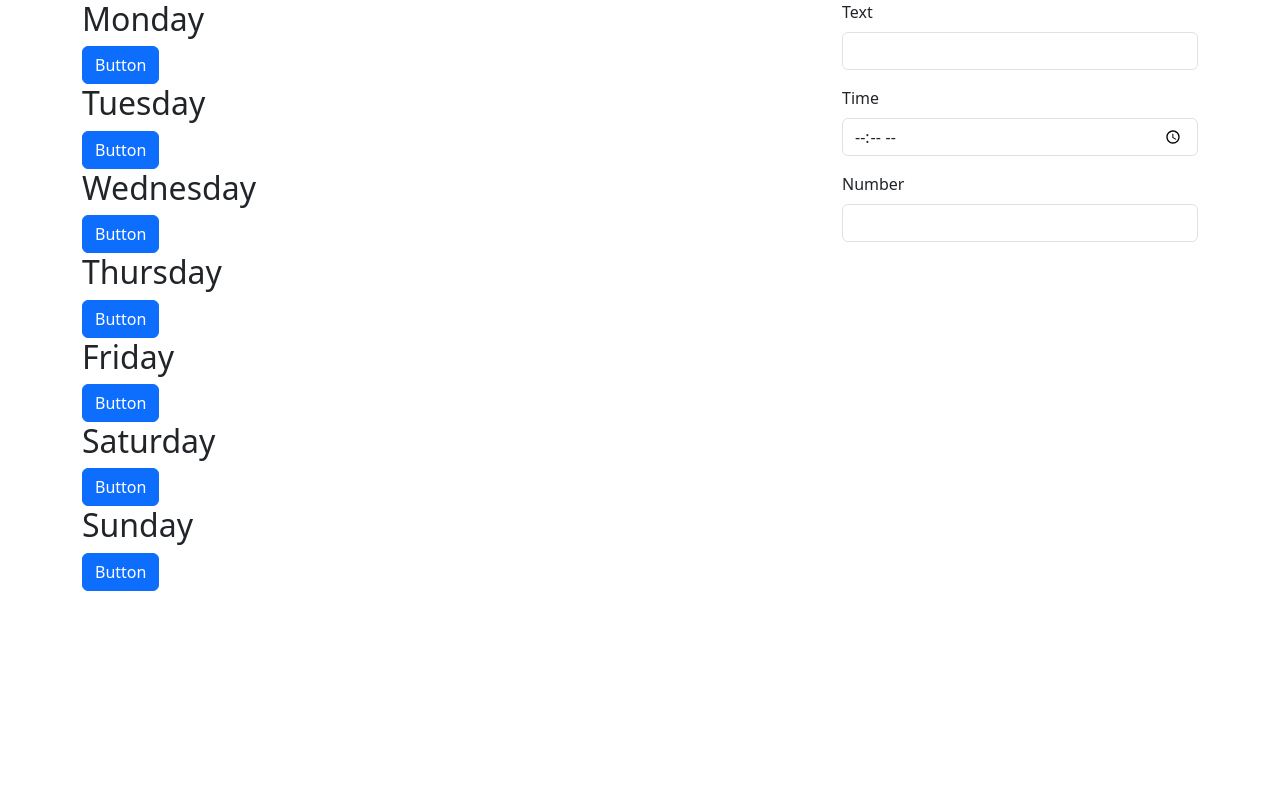
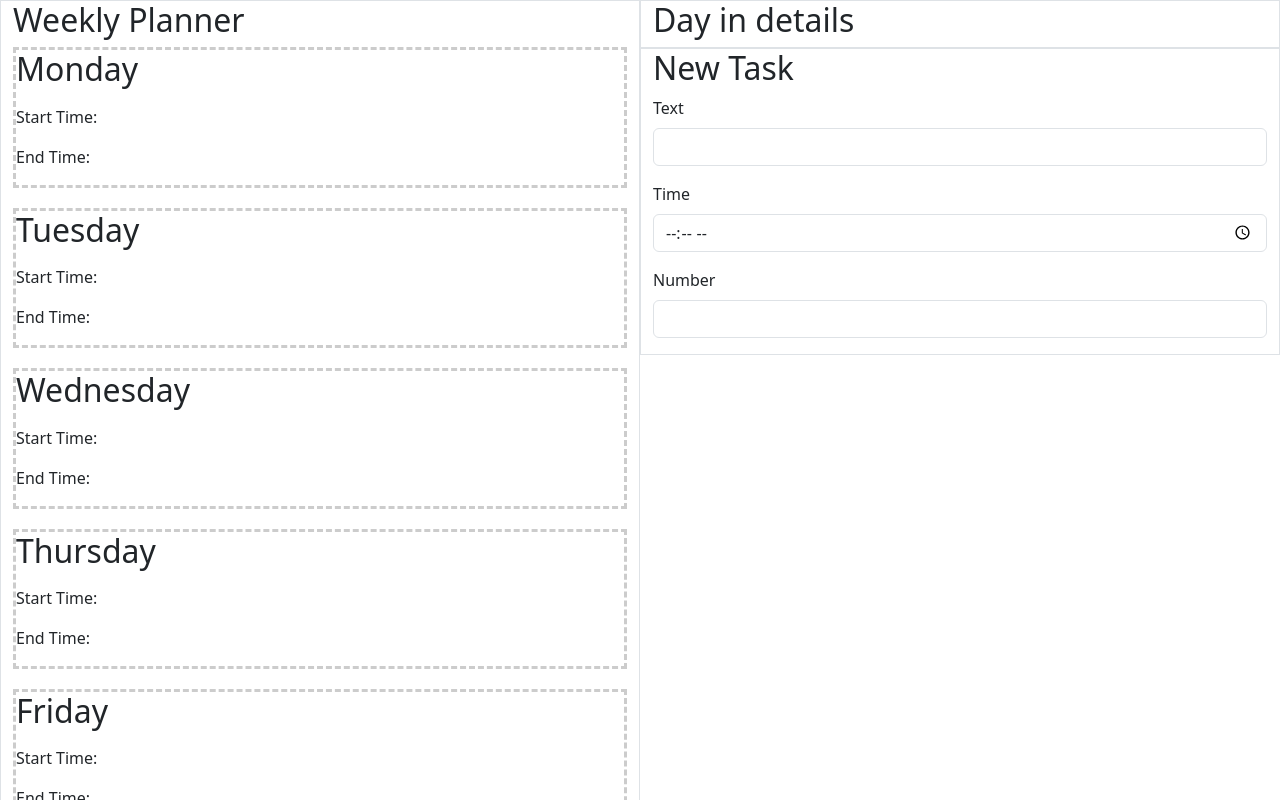
Before and after one commit to Mat203/wt_12_talalaievskiy, a React (Create React App) app: page / in a window 1280 px wide. Shown: the top 800 px of the page. Built offline with nearby package versions, Linux system fonts and the light colour scheme.

Commit message:
Updated properties andd style

```diff
--- a/src/App.js
+++ b/src/App.js
@@ -6,14 +6,25 @@ import NewTaskForm from './components/NewTaskForm';
 
 function App() {
   return (
-    <div className="App container">
+    <div className="App container-fluid">
       <div className="row">
-        <div className="col-md-8">
+        <div className="col-md-6 border">
+          <h2>Weekly Planner</h2>
           <Week />
-          <DayExpanded />
         </div>
-        <div className="col-md-4">
-          <NewTaskForm />
+        <div className="col-md-6">
+          <div className="row">
+            <div className="col-md-12 border">
+              <h2>Day in details</h2>
+              <DayExpanded />
+            </div>
+          </div>
+          <div className="row">
+            <div className="col-md-12 border">
+              <h2>New Task</h2>
+              <NewTaskForm />
+            </div>
+          </div>
         </div>
       </div>
     </div>
--- a/src/components/Day.js
+++ b/src/components/Day.js
@@ -3,7 +3,7 @@ import Task from './Task';
 
 const Day = ({ day }) => {
     return (
-        <div className="day-container">
+        <div className="day-container" style={{ border: '3px dashed #ccc', marginBottom: '20px' }}>
             <h2>{day}</h2>
             {}
             <Task />
--- a/src/components/Task.js
+++ b/src/components/Task.js
@@ -1,11 +1,12 @@
 import React from 'react';
-import Button from './Button';
 
-const Task = () => {
+const Task = ({ title, description, startTime, endTime }) => {
     return (
         <div className="task-container">
-            {}
-            <Button />
+            <h3>{title}</h3>
+            <p>{description}</p>
+            <p>Start Time: {startTime}</p>
+            <p>End Time: {endTime}</p>
         </div>
     );
 };
```
